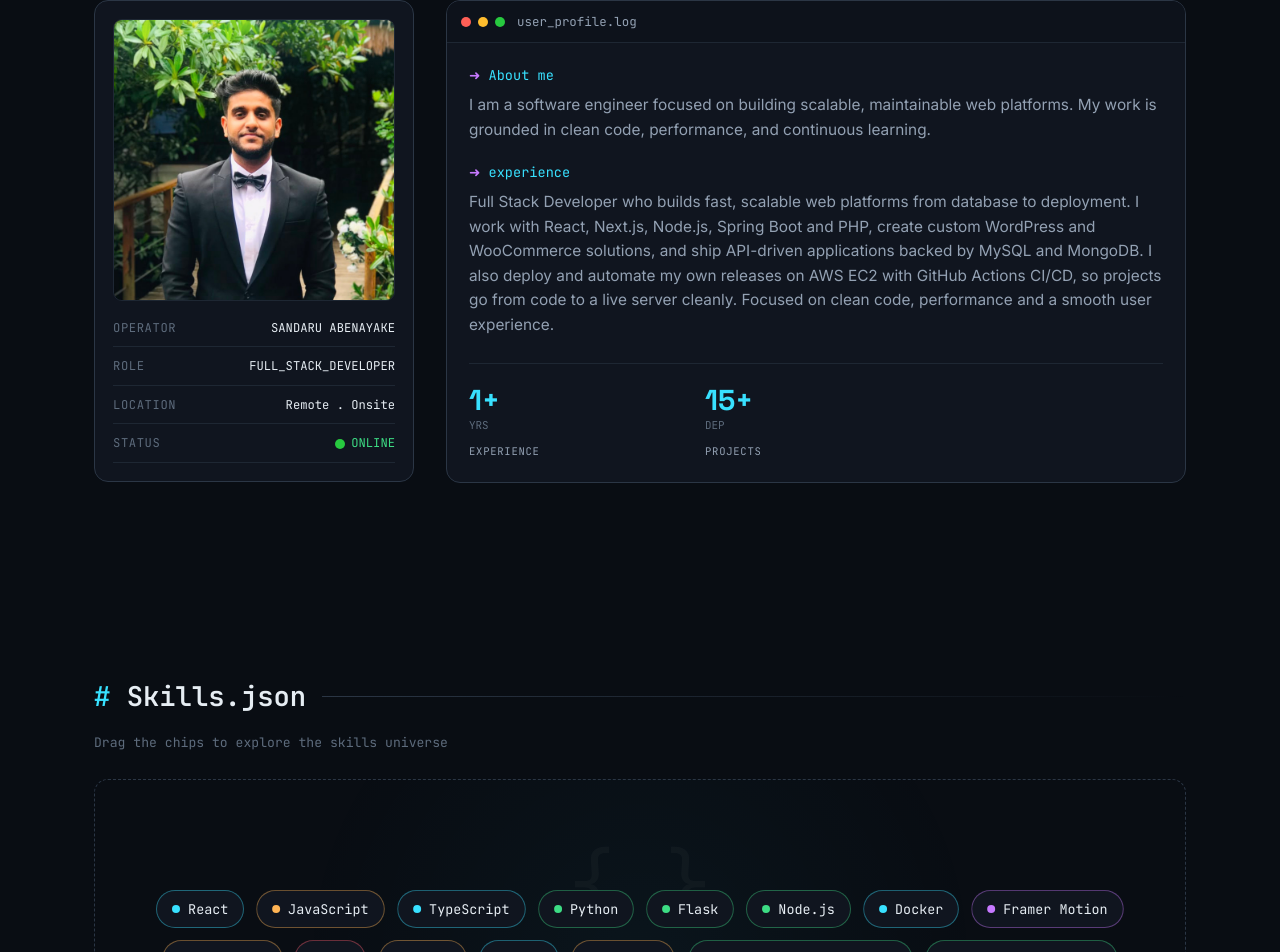
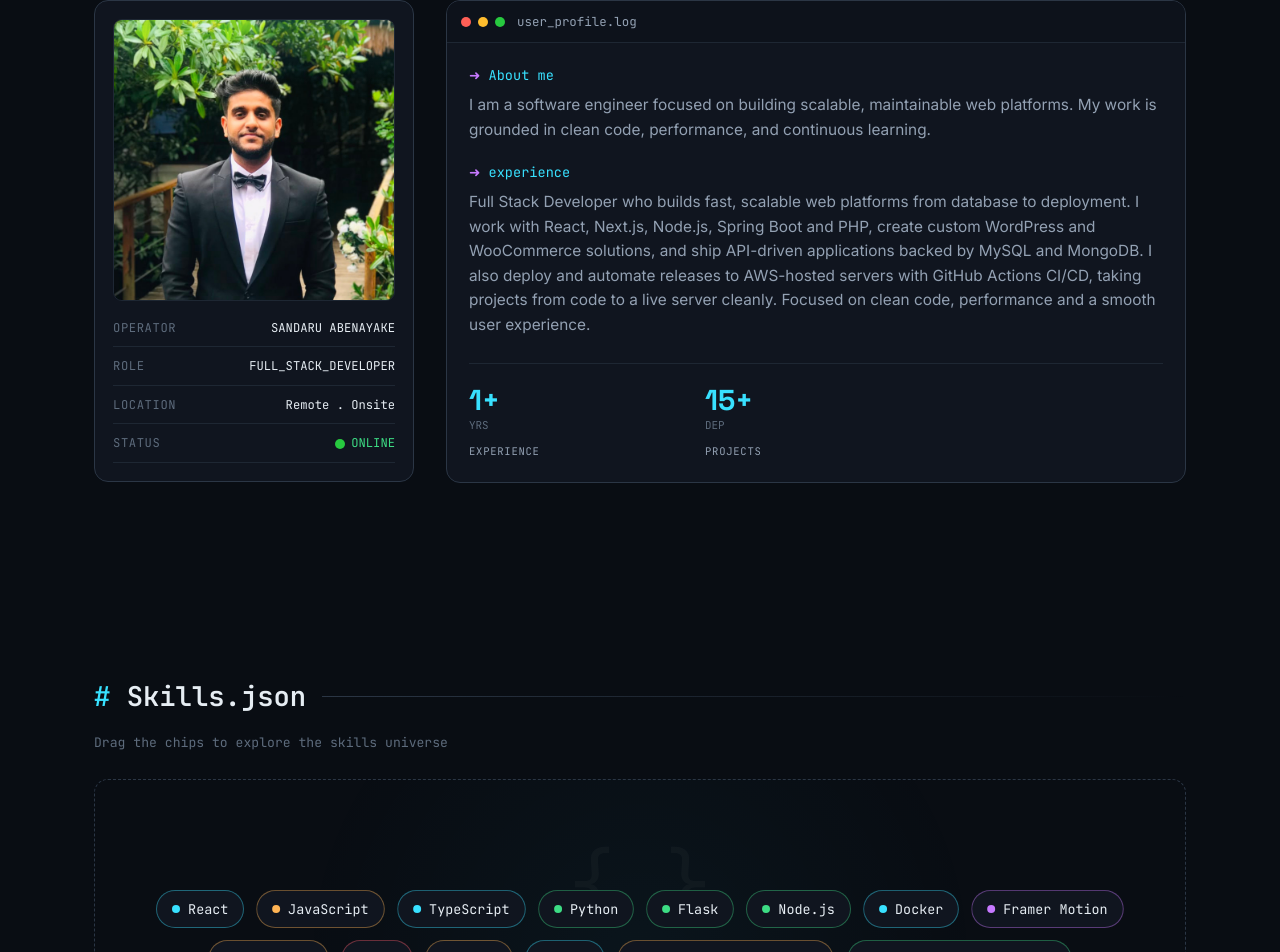
Before and after one commit to SandaruAbenayake/portfolio_SS, a React (Vite) app: page / in a window 1280 px wide. Shown: the part 976-1928 px from the top of the page. Built offline with nearby package versions, Linux system fonts and the light colour scheme.

Commit message:
Update AWS deployment wording

```diff
--- a/src/data/portfolio.js
+++ b/src/data/portfolio.js
@@ -41,7 +41,7 @@ export const about = {
     },
     {
       cmd: 'experience',
-      out: 'Full Stack Developer who builds fast, scalable web platforms from database to deployment. I work with React, Next.js, Node.js, Spring Boot and PHP, create custom WordPress and WooCommerce solutions, and ship API-driven applications backed by MySQL and MongoDB. I also deploy and automate my own releases on AWS EC2 with GitHub Actions CI/CD, so projects go from code to a live server cleanly. Focused on clean code, performance and a smooth user experience.',
+      out: 'Full Stack Developer who builds fast, scalable web platforms from database to deployment. I work with React, Next.js, Node.js, Spring Boot and PHP, create custom WordPress and WooCommerce solutions, and ship API-driven applications backed by MySQL and MongoDB. I also deploy and automate releases to AWS-hosted servers with GitHub Actions CI/CD, taking projects from code to a live server cleanly. Focused on clean code, performance and a smooth user experience.',
     },
   ],
   stats: [
@@ -66,7 +66,7 @@ export const skills = [
   { name: 'Git', color: 'red' },
   { name: 'HTML5', color: 'amber' },
   { name: 'CSS3', color: 'cyan' },
-  { name: 'AWS EC2', color: 'amber' },
+  { name: 'AWS Server Deployment', color: 'amber' },
   { name: 'GitHub Actions (CI/CD)', color: 'green' },
   { name: 'Self-hosted Runner', color: 'green' },
   { name: 'Nginx', color: 'cyan' },
@@ -192,12 +192,12 @@ export const projects = [
     pinned: true,
   },
   {
-    name: 'CI/CD Deployment Pipeline on AWS EC2',
+    name: 'CI/CD Deployment Pipeline on AWS',
     visibility: 'Public',
     category: 'Self Learning Project',
     description:
-      'A Node.js/Express REST API connected to MongoDB Atlas, deployed on an Ubuntu AWS EC2 instance. GitHub Actions with a self-hosted runner on the server automates deployment on every push, with PM2 managing the process and Nginx configured as a reverse proxy (port 80 to 8000).',
-    stack: ['Node.js', 'Express.js', 'MongoDB Atlas', 'AWS EC2', 'GitHub Actions', 'PM2', 'Nginx'],
+      'A Node.js/Express REST API connected to MongoDB Atlas, deployed to an Ubuntu server hosted on AWS. GitHub Actions with a self-hosted runner on the server automates deployment on every push, with PM2 managing the process and Nginx configured as a reverse proxy (port 80 to 8000).',
+    stack: ['Node.js', 'Express.js', 'MongoDB Atlas', 'AWS', 'GitHub Actions', 'PM2', 'Nginx'],
     language: 'JavaScript',
     languageColor: '#f1e05a',
     stars: 0,
```
Also changed, not shown: 2 other files (tests, documents, lock files or other folders).
